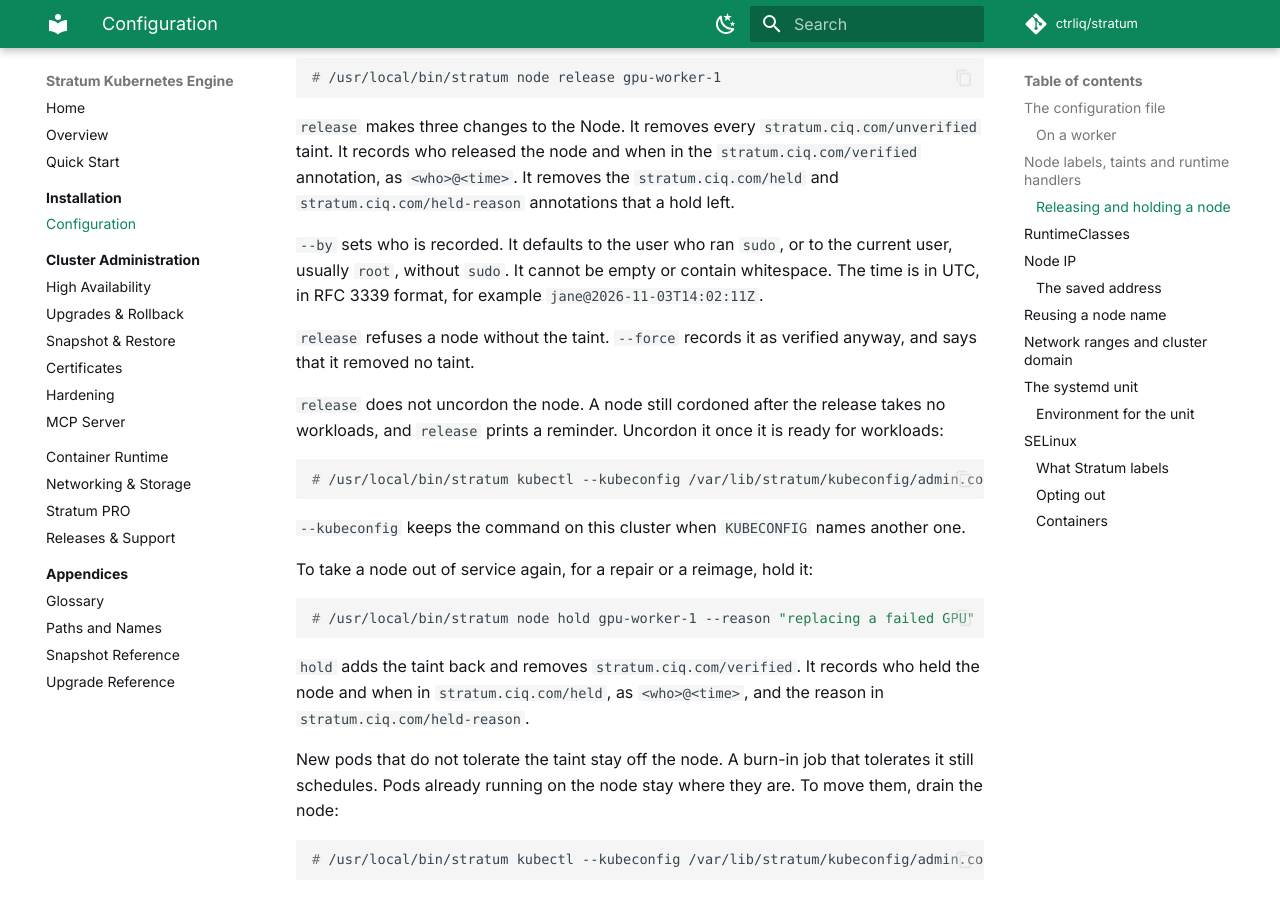
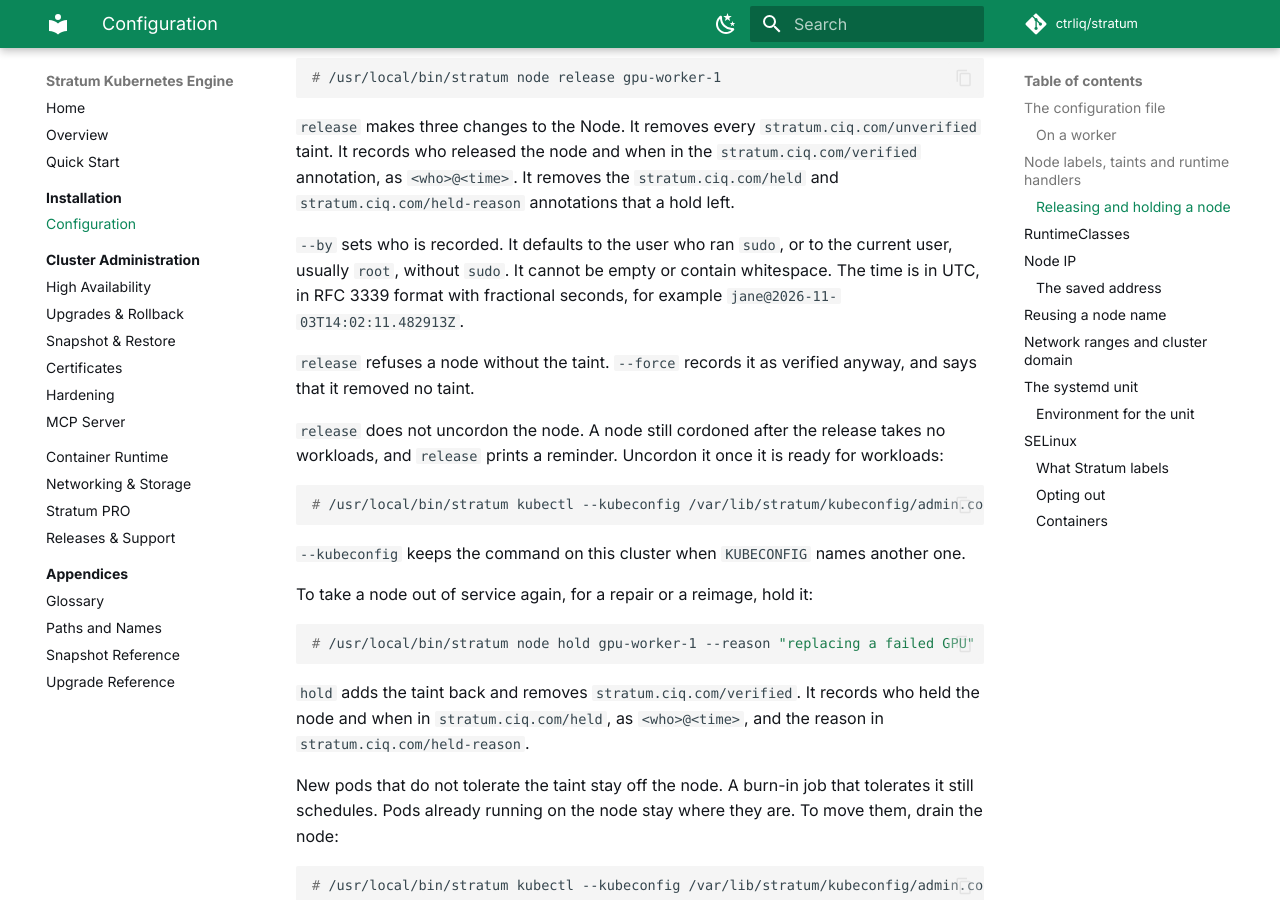
Before and after one commit to ctrliq/stratum, an MkDocs documentation site: the page built from docs/docs/installation/configuration.md, in a window 1280 px wide and 900 px high, scrolled down 3318 px. Built offline with MkDocs 1.6.1 and Material for MkDocs 9.7.7, drawn with Linux system fonts in a browser that asks for light colours; comment, search, counter and statistics services are not loaded.

Commit message:
docs(configuration): show the release and hold stamp with fractional seconds
Signed-off-by: cwolford <WolfyChris@users.noreply.github.com>

```diff
--- a/docs/docs/installation/configuration.md
+++ b/docs/docs/installation/configuration.md
@@ -169,8 +169,8 @@
 
 `--by` sets who is recorded. It defaults to the user who ran `sudo`, or to the
 current user, usually `root`, without `sudo`. It cannot be empty or contain
-whitespace. The time is in UTC, in RFC 3339 format, for example
-`jane@2026-11-03T14:02:11Z`.
+whitespace. The time is in UTC, in RFC 3339 format with fractional seconds,
+for example `jane@2026-11-03T14:02:11.482913Z`.
 
 `release` refuses a node without the taint. `--force` records it as verified
 anyway, and says that it removed no taint.
```
